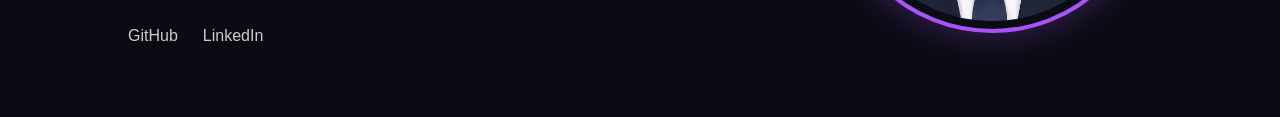
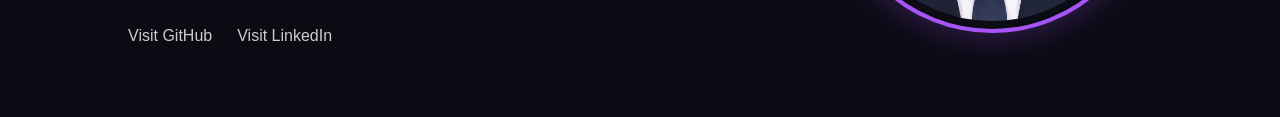
Before and after one commit to Dhanuswag0412/MyPortfolio, a plain HTML site: page index.html in a window 1280 px wide. Shown: the part 560-677 px from the top of the page. Drawn offline with Linux system fonts and the light colour scheme.

Commit message:
Add files via upload

```diff
--- a/index.html
+++ b/index.html
@@ -71,15 +71,15 @@
         <!-- Social Links -->
         <div class="social-links">
 
-            <a href="https://github.com/YOUR_USERNAME"
-               target="_blank">
-                GitHub
-            </a>
+            <a href="https://github.com/Dhanuswag0412" target="_blank" rel="noopener noreferrer">
+    Visit GitHub
+</a>
 
-            <a href="https://linkedin.com/in/YOUR_USERNAME"
-               target="_blank">
-                LinkedIn
-            </a>
+            <a href="https://www.linkedin.com/in/dhanush-m-7b40a0309"
+   target="_blank"
+   rel="noopener noreferrer">
+   Visit LinkedIn
+</a>
 
         </div>
 
```
